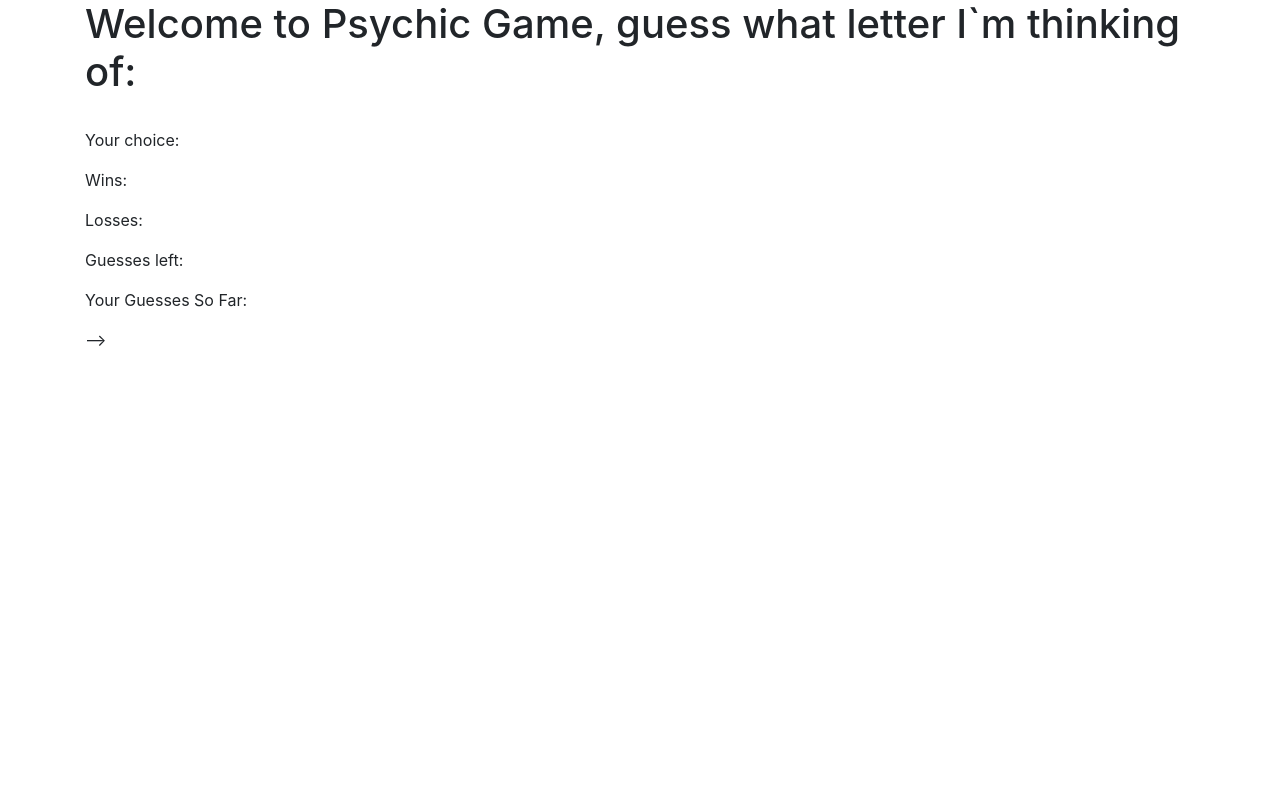
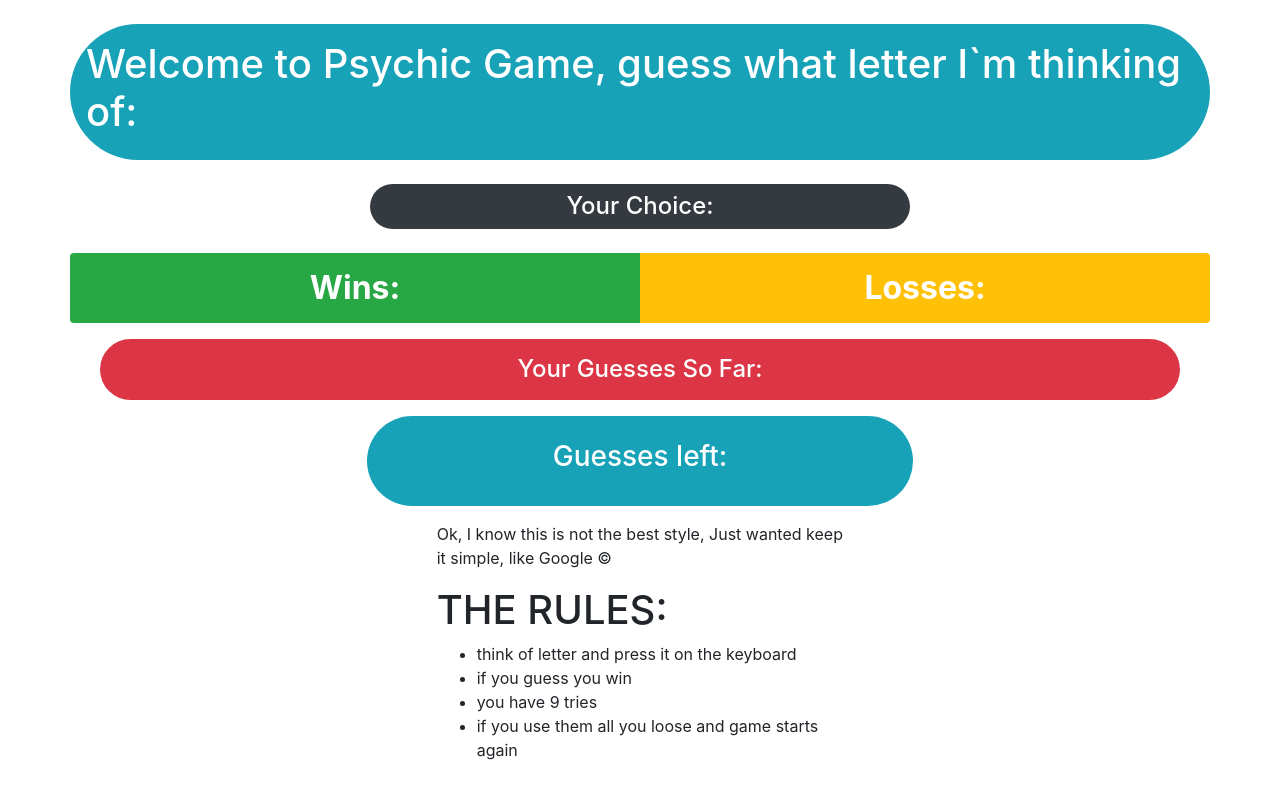
Before and after one commit to konstagap/Psychic-Game, a plain HTML site: page index.html in a window 1280 px wide. Drawn offline with nearby package versions, Linux system fonts and the light colour scheme.

Commit message:
added bootstrap designe, changed js code for putting content onto page

```diff
--- a/assets/javascript/game.js
+++ b/assets/javascript/game.js
@@ -1,53 +1,59 @@
-
 // computer choises of letter
-var computerChoices = ["q", "w", "e","r","t","y","u","i","o","p","a","s",
-"d","f","g","h","j","k","l","z","x","c","v","b","n","m"];
+var computerChoices = ["q", "w", "e", "r", "t", "y", "u", "i", "o", "p", "a", "s",
+    "d", "f", "g", "h", "j", "k", "l", "z", "x", "c", "v", "b", "n", "m"];
 // var computerChoices = ["a","b" ];
 //variables for storing results
-var win =0;
+var win = 0;
 var losses = 0;
-var tries=9;
-var current=[];
+var tries = 9;
+var current = [];
 // restart function;
-var restart = function() {
-	tries= 9;
-    current= [];
-}
-// function called upon event key up,
-// random loop for computer guess.
+var restart = function () {
+    tries = 9;
+    current = [];
+};
+// creat var that conects to ids so we can change stats later;
+var lossesText = document.getElementById('losses');
+var guessesLeftText = document.getElementById('guessesLeft');
+var currentGuessText = document.getElementById('currentGuess');
+var winsText = document.getElementById('wins');
+var userGuesstext = document.getElementById('userGuess');
 
 
-    document.onkeyup = function(event) {
+// function called upon event key up,
+document.onkeyup = function (event) {
     var userGuess = event.key;
 
+    // random loop for computer guess.
     var computerGuess = computerChoices[Math.floor(Math.random() * computerChoices.length)];
-
+    //if ur guess and comp gues matches u winn
+    // ur guess added to "your choice"
     if (userGuess == computerGuess) {
         win++;
         current.push(userGuess);
-
+        //if u didnt guess u have less tries
+        // ur guess added to "your choice"
     } else {
         tries--;
         current.push(userGuess);
     }
+    //when u ran out of tries we adding one to losses
+    // and game restarts with restart function
     if (tries == 0) {
         losses++;
         restart();
     }
 
+
     // changing elements in html
-    document.getElementById('losses').innerHTML="Losses: "+ losses;
-    document.getElementById('guessesLeft').innerHTML="Guesses left: "+ tries;
-    document.getElementById('currentGuess').innerHTML="Your guesses so far: " + current;
-    document.getElementById('wins').innerHTML="Wins: " + win;
-    document.getElementById('userGuess').innerHTML="Your choice: " + userGuess;
+    lossesText.textContent = "Losses: " + losses;
+    guessesLeftText.textContent = "Guesses left: " + tries;
+    currentGuessText.textContent = "Your guesses so far: " + current;
+    winsText.textContent = "Wins: " + win;
+    userGuesstext.textContent = "Your choice: " + userGuess;
 }
 
-    // if (tries == 0) {
-    //     losses++;
-    // document.getElementById('looses').innerHTML="Losses: "+loose;
-    // };
-// // <<!--
+
 // You have 9 tries
 // 1. user press letter on keyboard.
 //     -add to userGuess
@@ -64,8 +70,3 @@
 // If none of guesses left
 // reset results to start;
 // -add 1 to losses;
-
-
-
-// -->
-// -->
--- a/index.html
+++ b/index.html
@@ -1,73 +1,81 @@
 <!doctype html>
 <html lang="en">
+
 <head>
   <!-- Required meta tags -->
   <meta charset="utf-8">
   <meta name="viewport" content="width=device-width, initial-scale=1, shrink-to-fit=no">
 
   <!-- Bootstrap CSS -->
-    <link rel="stylesheet" href="https://stackpath.bootstrapcdn.com/bootstrap/4.3.1/css/bootstrap.min.css" integrity="sha384-ggOyR0iXCbMQv3Xipma34MD+dH/1fQ784/j6cY/iJTQUOhcWr7x9JvoRxT2MZw1T" crossorigin="anonymous">
+  <link rel="stylesheet" href="https://stackpath.bootstrapcdn.com/bootstrap/4.3.1/css/bootstrap.min.css"
+    integrity="sha384-ggOyR0iXCbMQv3Xipma34MD+dH/1fQ784/j6cY/iJTQUOhcWr7x9JvoRxT2MZw1T" crossorigin="anonymous">
 
   <title>guess game</title>
 </head>
+
 <body>
-    <!-- . You're going to make a game just like the one in the video. Essentially, the app randomly picks a letter, and the user has to guess which letter the app chose. Put the following text on your page:
+<br>
+  <div id="loser" class="container ">
+    <div class="row">
+      <div class="p-3 m-auto col-md-12 bg-info text-white rounded-pill">
+          <h1 id="gameHeading">Welcome to Psychic Game, guess what letter I`m thinking of:</h1>
+      </div>
+    </div>
 
-    3. Guess what letter I'm thinking of
+<br>
+    <div class="row mb-3">
+      <div class="col-md-6 m-auto text-center ">
+          <h4 id="userGuess" class="p-2 text-white bg-dark text-center text-capitalize rounded-pill" > Your choice: </h4>
+      </div>
+    </div>
 
-    4. Wins: (# of times the user has guessed the letter correctly)
+    <div class="row">
+      <div class="col-md-6 text-center bg-success p-2 rounded-left  ">
+          <h2 id="wins" class=" text-center font-weight-bolder text-white p-2 m-0"> Wins: </h2>
+      </div>
+      <div class="col-md-6 text-center bg-warning  p-2 rounded-right">
+          <h2 id="losses" class="text-center font-weight-bolder text-white p-2 m-0"> Losses: </h2>
+      </div>
+    </div>
+    <div class="col-md-12 mt-3 ">
+        <h4 id="currentGuess" class="p-3 text-white bg-danger text-center text-capitalize rounded-pill" > Your Guesses So Far:  </h4>
+    </div>
+  </div>
+    <div class="row mt-3">
+      <div class="col-md-5 p-4 m-auto text-white rounded-pill text-center bg-info">
+          <h3 id="guessesLeft">Guesses left: </h3>
+      </div>
+    </div>
 
-    5. Losses: (# of times the user has failed to guess the letter correctly after exhausting all guesses)
-
-    6. Guesses Left: (# of guesses left. This will update)
-
-    7. Your Guesses So Far: (the specific letters that the user typed. Display these until the user either wins or loses.)
-
-    8. When the player wins, increase the Wins counter and start the game over again (without refreshing the page).
-
-    9. When the player loses, increase the Losses counter and restart the game without a page refresh (just like when the user wins).
-     -->
-     <div class="container">
-<h1 id="gameHeading">Welcome to Psychic Game, guess what letter I`m thinking of:</h1>
-<br>
-<p id="userGuess"> Your choice: </p>
-<p id="wins"> Wins: </p>
-<p id="losses"> Losses: </p>
-<p id="guessesLeft">Guesses left: </p>
-<p id="currentGuess">Your Guesses So Far: </p>
-
-
-<!--
-    You have 9 tries
-            1. user press letter on keyboard.
-                -add to userGuess
-            2. computer generates random letter.
-            3. compare letters:
-                -if letter match
-                    add to Wins.
-                    add to curennt guesses so far
-
-                -if letter dont match
-                    -add letter to "currentGuess"
-                        -count down guesses left
-
-     If none of guesses left
-            reset results to start;
-            -add 1 to losses;
-
-
-
-           -->
- -->
-
+    <div class="row mt-3 ">
+      <div class="col-md-4 m-auto">
+         <p>Ok, I know this is not the best style, Just wanted keep it simple, like Google &copy; <br> </p>
+          <h1>THE RULES:</h1>
+          <ul>
+            <li>think of letter and press it on the keyboard</li>
+            <li>if you guess you win</li>
+            <li>you have 9 tries</li>
+            <li>if you use them all you loose and game starts again</li>
+          </ul>
+      </div>
+    </div>
 
 
   </div>
+
+
   <!-- Optional JavaScript -->
   <script src="assets/javascript/game.js"></script>
   <!-- jQuery first, then Popper.js, then Bootstrap JS -->
-    <script src="https://code.jquery.com/jquery-3.3.1.slim.min.js" integrity="sha384-q8i/X+965DzO0rT7abK41JStQIAqVgRVzpbzo5smXKp4YfRvH+8abtTE1Pi6jizo" crossorigin="anonymous"></script>
-    <script src="https://cdnjs.cloudflare.com/ajax/libs/popper.js/1.14.7/umd/popper.min.js" integrity="sha384-UO2eT0CpHqdSJQ6hJty5KVphtPhzWj9WO1clHTMGa3JDZwrnQq4sF86dIHNDz0W1" crossorigin="anonymous"></script>
-    <script src="https://stackpath.bootstrapcdn.com/bootstrap/4.3.1/js/bootstrap.min.js" integrity="sha384-JjSmVgyd0p3pXB1rRibZUAYoIIy6OrQ6VrjIEaFf/nJGzIxFDsf4x0xIM+B07jRM" crossorigin="anonymous"></script>
+  <script src="https://code.jquery.com/jquery-3.3.1.slim.min.js"
+    integrity="sha384-q8i/X+965DzO0rT7abK41JStQIAqVgRVzpbzo5smXKp4YfRvH+8abtTE1Pi6jizo"
+    crossorigin="anonymous"></script>
+  <script src="https://cdnjs.cloudflare.com/ajax/libs/popper.js/1.14.7/umd/popper.min.js"
+    integrity="sha384-UO2eT0CpHqdSJQ6hJty5KVphtPhzWj9WO1clHTMGa3JDZwrnQq4sF86dIHNDz0W1"
+    crossorigin="anonymous"></script>
+  <script src="https://stackpath.bootstrapcdn.com/bootstrap/4.3.1/js/bootstrap.min.js"
+    integrity="sha384-JjSmVgyd0p3pXB1rRibZUAYoIIy6OrQ6VrjIEaFf/nJGzIxFDsf4x0xIM+B07jRM"
+    crossorigin="anonymous"></script>
 </body>
+
 </html>
```
Lines whose indentation alone changed are shown as unchanged.
